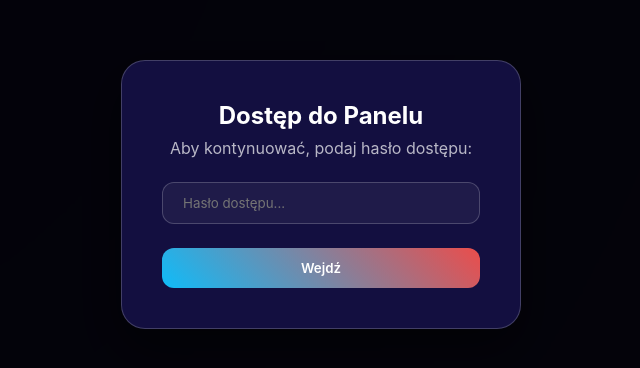
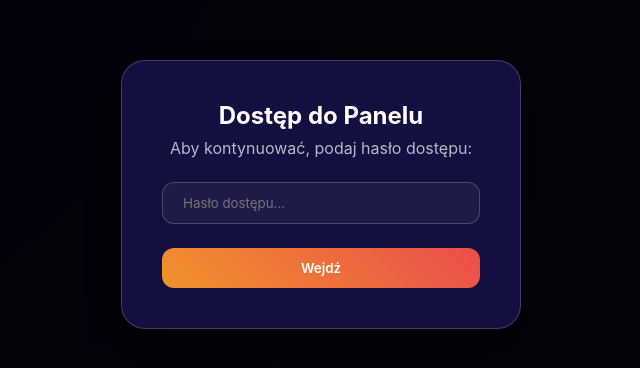
Before and after one commit to onion0sugar/timetracker, a website: page public/index.html in a window 1280 px wide. Shown: the part 206-574 px from the top of the page, without its empty margins (319-959 px from the left). Drawn offline with Linux system fonts and the light colour scheme.

Commit message:
Revert "zmiana koloru - test"
This reverts commit 272f0d64ee2ecb7911e16b44ade75684d87a6d78.

```diff
--- a/public/style.css
+++ b/public/style.css
@@ -1,5 +1,5 @@
 :root {
-    --primary: #0fbcf9;
+    --primary: #f0932b;
     --secondary: #eb4d4b;
     --bg-dark: #130f40;
     --glass: rgba(255, 255, 255, 0.1);
```
